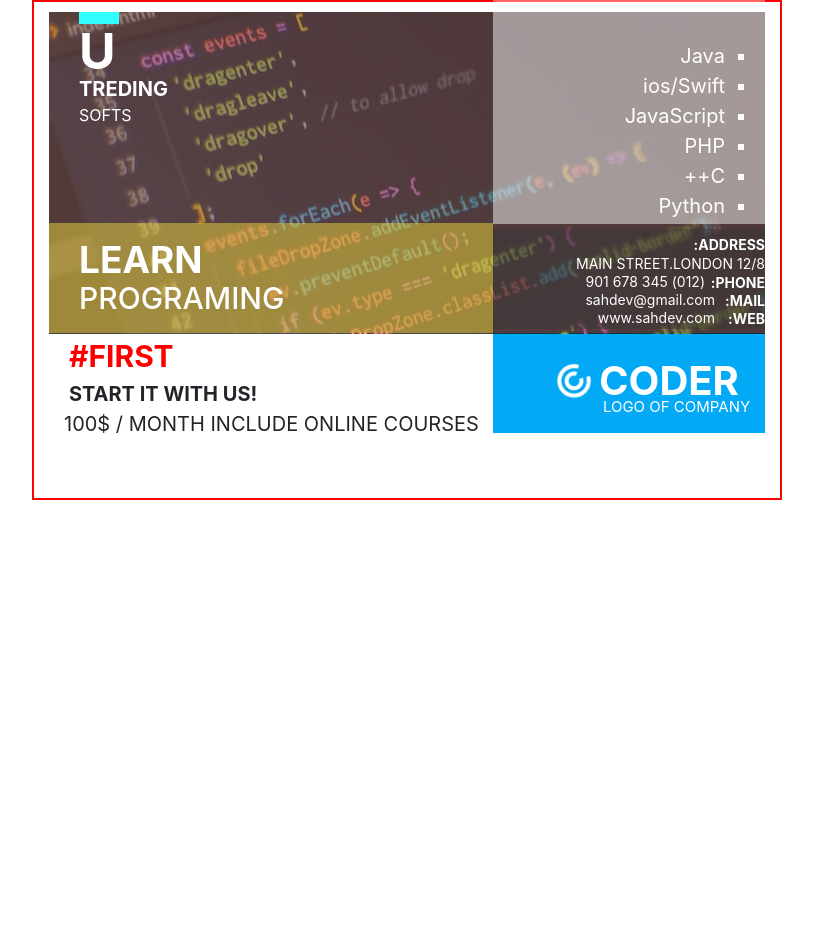
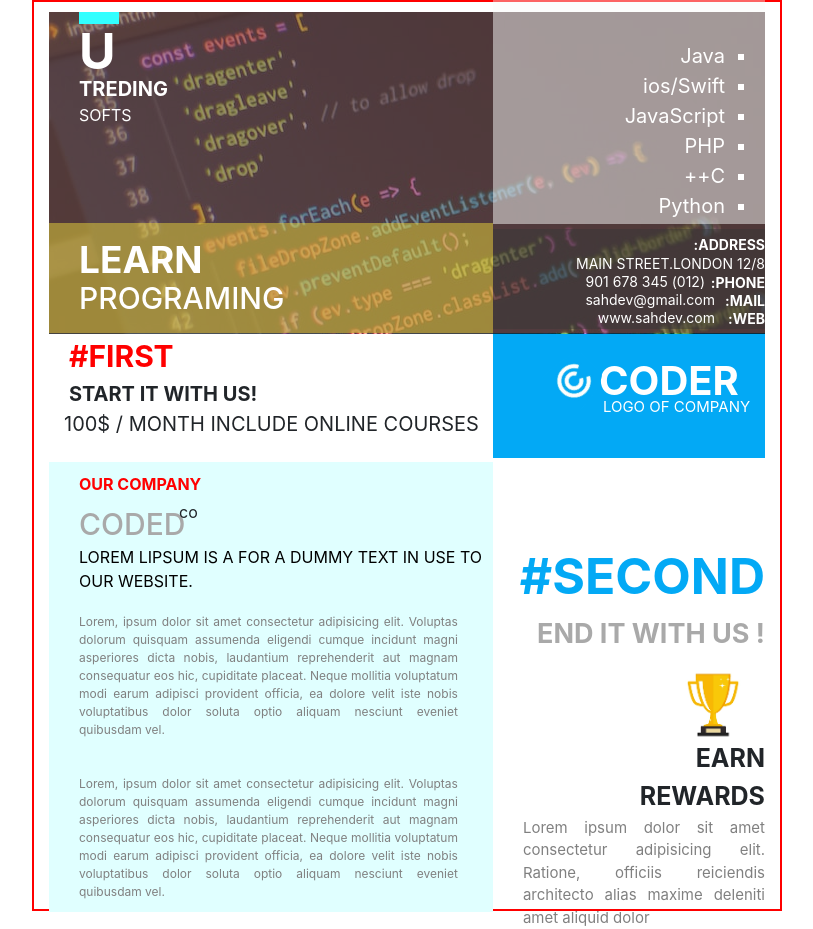
Before and after one commit to sahdevpalaniya/layout3, a plain HTML site: page index.html in a window 1280 px wide. Shown: the whole page, without its empty margins (233-1046 px from the left). Before the commit the page ends 800 px from the top, so only its background shows below. Drawn offline with nearby package versions, Linux system fonts and the light colour scheme.

Commit message:
secode commit

```diff
--- a/index.html
+++ b/index.html
@@ -61,6 +61,22 @@
             <div class="coder_text"><b>CODER</b></div>
             <div class="logo_company">LOGO OF COMPANY</div>
         </div>
+        <div class="our">
+            <div class="our_company"><b>OUR COMPANY</b></div>
+            <h4 class="coded_class">CODED</h4>
+            <p class="co">co</p>
+            <div class="heading">LOREM LIPSUM IS A FOR A DUMMY TEXT IN USE TO OUR WEBSITE.</div>
+            <p class="dummy_text">Lorem, ipsum dolor sit amet consectetur adipisicing elit. Voluptas dolorum quisquam assumenda eligendi cumque incidunt magni asperiores dicta nobis, laudantium reprehenderit aut magnam consequatur eos hic, cupiditate placeat. Neque mollitia voluptatum modi earum adipisci provident officia, ea dolore velit iste nobis voluptatibus dolor soluta optio aliquam nesciunt eveniet quibusdam vel.</p>
+            <p class="dummy_text2">Lorem, ipsum dolor sit amet consectetur adipisicing elit. Voluptas dolorum quisquam assumenda eligendi cumque incidunt magni asperiores dicta nobis, laudantium reprehenderit aut magnam consequatur eos hic, cupiditate placeat. Neque mollitia voluptatum modi earum adipisci provident officia, ea dolore velit iste nobis voluptatibus dolor soluta optio aliquam nesciunt eveniet quibusdam vel.</p>
+        </div>
+        <div class="second">
+            <div class="second_title"><b>#SECOND</b></div>
+            <div class="second_title2"><b>END IT WITH US !</b></div>
+            <img src="trophy.jpg" alt="" width="100px" class="trophy">
+            <p class="earn"><b>EARN</b></p>
+            <p class="rewards"><b>REWARDS</b></p>
+            <p class="text_for_trophy">Lorem ipsum dolor sit amet consectetur adipisicing elit. Ratione, officiis reiciendis architecto alias maxime deleniti amet aliquid dolor</p>
+        </div>
     </div>
     <!-- Optional JavaScript -->
     <!-- jQuery first, then Popper.js, then Bootstrap JS -->
--- a/style.css
+++ b/style.css
@@ -1,13 +1,13 @@
 .container {
     width: 750px;
-    height: 500px;
+    height:auto;
     border: 2px solid red;
 }
 
 .background_img {
     background-image: url('main_image.jpg');
     width: 100%;
-    height: 65%;
+    height:322px;
     background-repeat: no-repeat;
     opacity: 0.8;
 }
@@ -172,7 +172,7 @@ ul.language_name {
     margin-left: 62%;
     margin-top: -122px;
     width: auto;
-    height: 100px;
+    height: 125px;
     color: white;
     background:rgba(3,169,245,255);
 }
@@ -194,3 +194,82 @@ ul.language_name {
     font-size:15px;
     color: white;
 }
+
+.our{
+    width: 62%;
+    margin-top:4px;
+    background-color:lightcyan;
+    height:450px;
+}
+.our_company{
+    color: red;
+    padding-left:30px;
+    padding-top:10px;
+}
+.coded_class{
+    color: darkgray;
+    padding-left:30px;
+    padding-top:10px;
+    font-size:30px;
+}
+.co{
+    padding-left:130px;
+    margin-top:-50px;
+}
+.heading{
+    padding-left:30px;
+    color: black;
+    padding-top:5px;
+}
+.dummy_text{
+    color:gray;
+    text-align:justify;
+    font-size:12px;
+    padding-left:30px;
+    padding-right:35px;
+    padding-top: 20px;
+}
+.dummy_text2{
+    color:gray;
+    text-align:justify;
+    font-size:12px;
+    padding-left:30px;
+    padding-right:35px;
+    padding-top: 20px;
+}
+.second{
+    margin-left:62%;
+    margin-top:-453px;
+    height:450px;
+}
+.second_title{
+    color:rgba(3,169,245,255) ;
+    text-align: right;
+    font-size:50px;
+    padding-top:80px;
+}
+.second_title2{
+    color:darkgray;
+    text-align: right;
+    font-size:27px;
+}
+.trophy{
+    margin-left:170px;
+}
+.earn{
+    text-align:right;
+    font-size:25px;
+    margin-top:-15px;
+}
+.rewards{
+    text-align:right;
+    font-size:25px;
+    margin-top:-15px;
+}
+.text_for_trophy{
+    text-align:justify;
+    color:gray;
+    font-size:15px;
+    margin-top:-15px;
+    padding-left:30px;
+}
```
Also changed, not shown: trophy.jpg (added).
